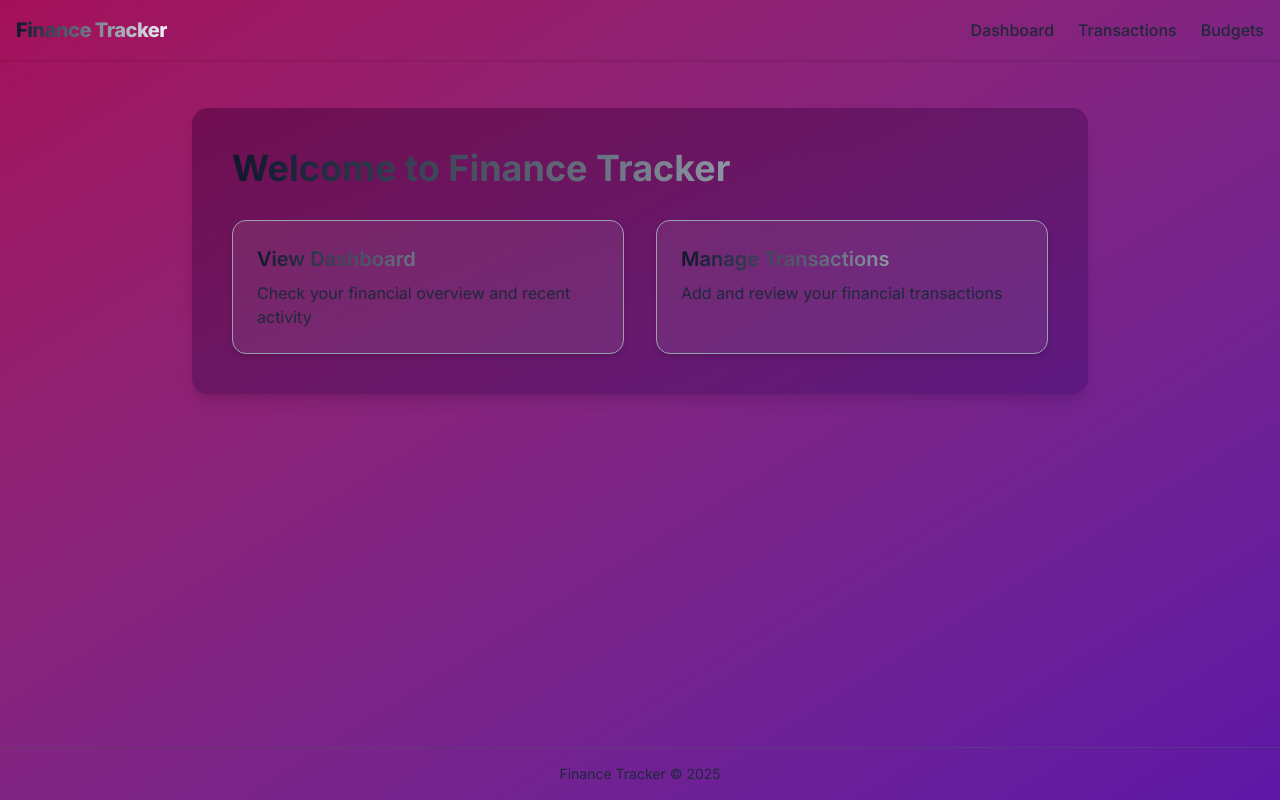
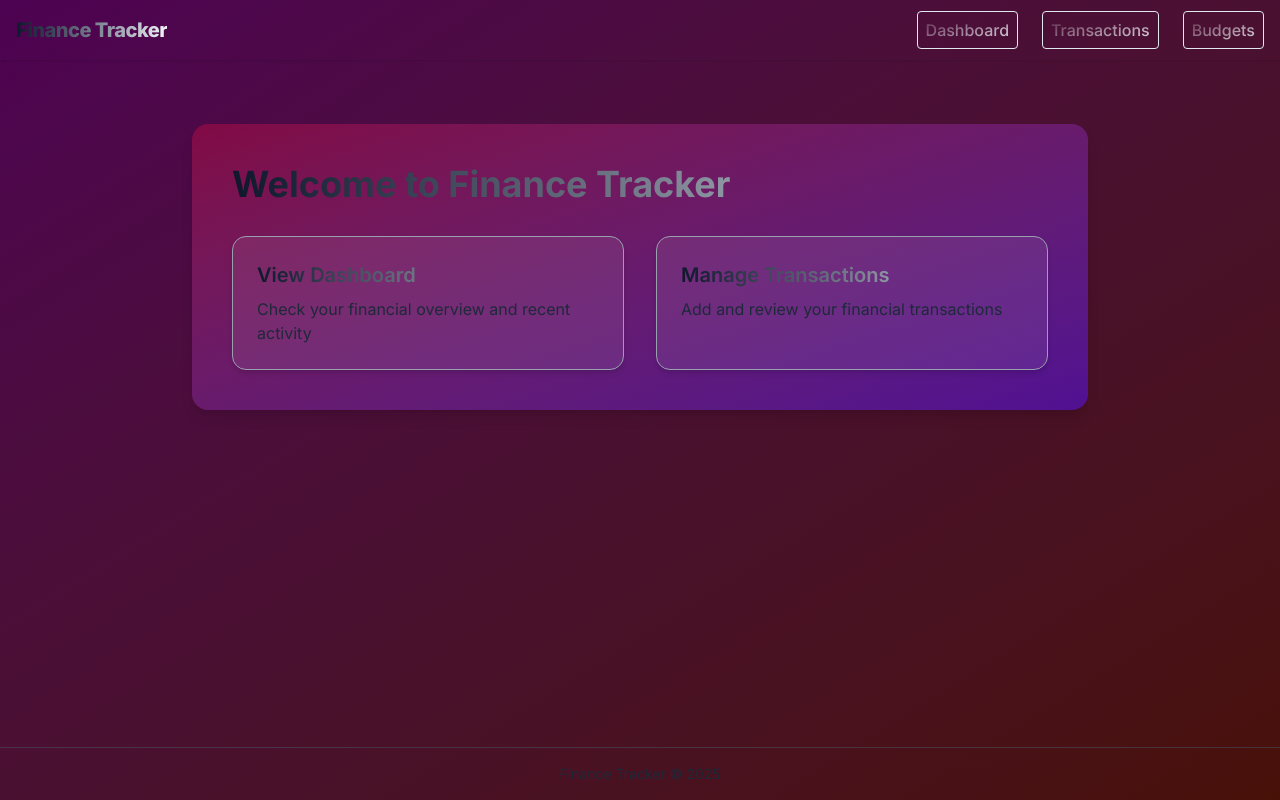
Before and after one commit to Jamil-4khtar/finance-tracker, a Next.js app: page / in a window 1280 px wide. Built offline with nearby package versions, Linux system fonts and the light colour scheme.

Commit message:
feat: update brand gradients and enhance button styles for improved UI

```diff
--- a/app/globals.css
+++ b/app/globals.css
@@ -76,10 +76,10 @@
   --sidebar-accent-foreground: oklch(0.208 0.042 265.755);
   --sidebar-border: oklch(0.929 0.013 255.508);
   --sidebar-ring: oklch(0.704 0.04 256.788);
-  --brand-gradient-from: #a50f5a;
-  --brand-gradient-to: #5e16a7;
-  --brand-card-from: #51044093;
-  --brand-card-to: #3a076c65;
+  --brand-card-from: #810945;
+  --brand-card-to: #511092;
+  --brand-gradient-from: #4e0252;
+  --brand-gradient-to: #481108;
   --brand-dark-shade: #23212150;
   --brand-light-shade: #fffafa13;
 }
--- a/app/layout.tsx
+++ b/app/layout.tsx
@@ -25,19 +25,19 @@ export default function RootLayout({
               <div className="flex justify-between items-center">
                 <Link
                   href="/"
-                  className="text-xl font-extrabold bg-gradient-to-r from-primary to-secondary bg-clip-text text-transparent tracking-tight"
+                  className="text-xl font-extrabold bg-gradient-to-r from-primary to-secondary bg-clip-text text-transparent tracking-tight hover:from-secondary hover:to-primary"
                 >
                   Finance Tracker
                 </Link>
                 <div className="space-x-6">
-                  <Link href="/dashboard" className="font-medium text-gray-800 dark:text-gray-200 hover:text-primary transition-colors">Dashboard</Link>
-                  <Link href="/transactions" className="font-medium text-gray-800 dark:text-gray-200 hover:text-primary transition-colors">Transactions</Link>
-                  <Link href="/budgets" className="font-medium text-gray-800 dark:text-gray-200 hover:text-primary transition-colors">Budgets</Link>
+                  <Link href="/dashboard" className="font-medium border rounded p-2 bg-gradient-to-br from-text-primary to-secondary bg-clip-text text-transparent hover:from-secondary hover:to-primary transition-colors">Dashboard</Link>
+                  <Link href="/transactions" className="font-medium border rounded p-2 bg-gradient-to-br from-text-primary to-secondary bg-clip-text text-transparent hover:from-secondary hover:to-primary transition-colors">Transactions</Link>
+                  <Link href="/budgets" className="font-medium border rounded p-2 bg-gradient-to-br from-text-primary to-secondary bg-clip-text text-transparent hover:from-secondary hover:to-primary transition-colors ">Budgets</Link>
                 </div>
               </div>
             </div>
           </nav>
-          <main className="flex-1">{children}</main>
+          <main className="flex-1 p-4">{children}</main>
           <footer className="border-t border-gray-600/50 dark:border-zinc-800/50">
             <div className="container mx-auto px-4 py-4 text-center text-sm text-gray-800 dark:text-gray-400">
               Finance Tracker © {new Date().getFullYear()}
```
